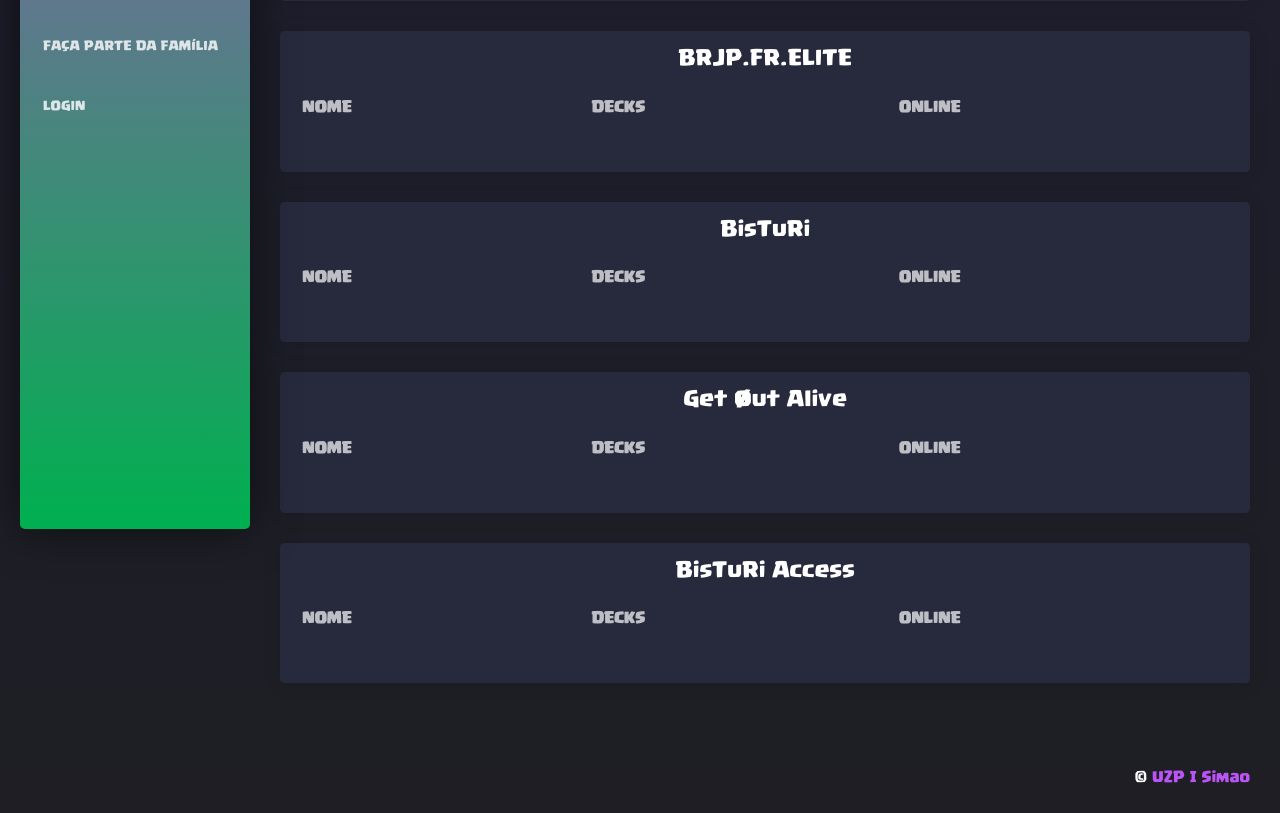
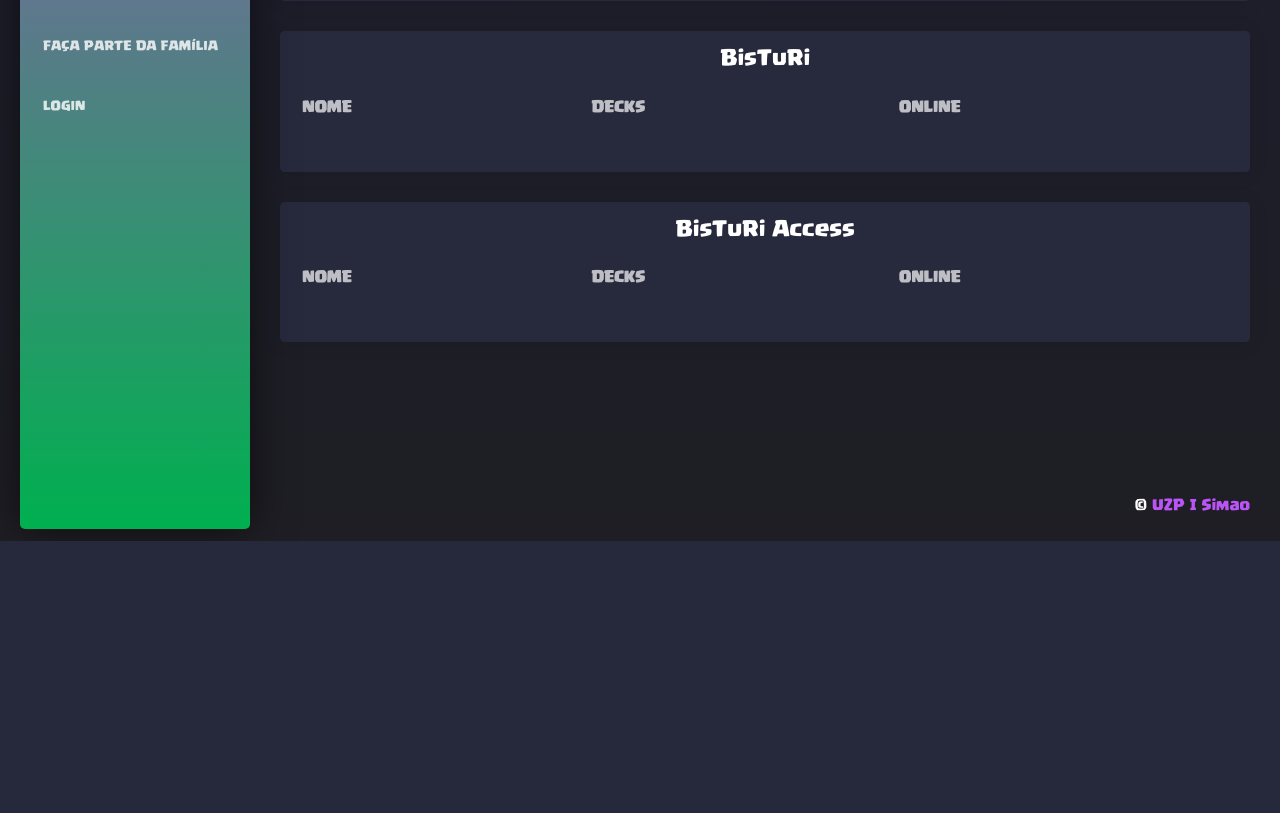
Before and after one commit to rodrigosimaogois/uzputoz, a Django app: page /clashdata/missingplayers/ in a window 1280 px wide. Shown: the part 261-1074 px from the top of the page. After the commit the page ends 802 px from the top, so only its background shows below. Run offline with Django 4.2, Linux system fonts and the light colour scheme; lists and menus that the app fills with data are empty; some libraries are stand-ins or nearby versions.

Commit message:
removed cards BRJP and GOA

```diff
--- a/clashAdmin/clashdata/templates/clashdata/missing_players.html
+++ b/clashAdmin/clashdata/templates/clashdata/missing_players.html
@@ -72,29 +72,6 @@
     <div class="col-md-12">
         <div class="card">
             <div class="card-body">
-                <h4 class="card-title text-center">BRJP.FR.ELITE<span id="brjpMissing"></span></h4>
-                <div class="table-responsive">
-                    <table class="table table-sm table-striped">
-                    <thead>
-                        <tr>
-                        <th class="col4">Nome</th>
-                        <th class="col2">Decks</th>
-                        <th class="col4">Online</th>
-                        </tr>
-                    </thead>
-                    <tbody id="brjpContent">
-                    </tbody>
-                    </table>
-                </div>
-            </div>
-        </div>
-    </div>
-</div>
-
-<div class="row">
-    <div class="col-md-12">
-        <div class="card">
-            <div class="card-body">
                 <h4 class="card-title text-center">BisTuRi<span id="bisturiMissing"></span></h4>
                 <div class="table-responsive">
                     <table class="table table-sm table-striped">
@@ -106,29 +83,6 @@
                         </tr>
                     </thead>
                     <tbody id="bisturiContent">
-                    </tbody>
-                    </table>
-                </div>
-            </div>
-        </div>
-    </div>
-</div>
-
-<div class="row">
-    <div class="col-md-12">
-        <div class="card">
-            <div class="card-body">
-                <h4 class="card-title text-center">Get Øut Alive<span id="goaMissing"></span></h4>
-                <div class="table-responsive">
-                    <table class="table table-sm table-striped">
-                    <thead>
-                        <tr>
-                        <th class="col4">Nome</th>
-                        <th class="col2">Decks</th>
-                        <th class="col4">Online</th>
-                        </tr>
-                    </thead>
-                    <tbody id="goaContent">
                     </tbody>
                     </table>
                 </div>
```
Also changed, not shown: clashAdmin/clashdata/templates/clashdata/currentwar.html (+0 -54 lines), clashAdmin/clashdata/templates/clashdata/missingcurrentwar.html (+0 -44 lines).
